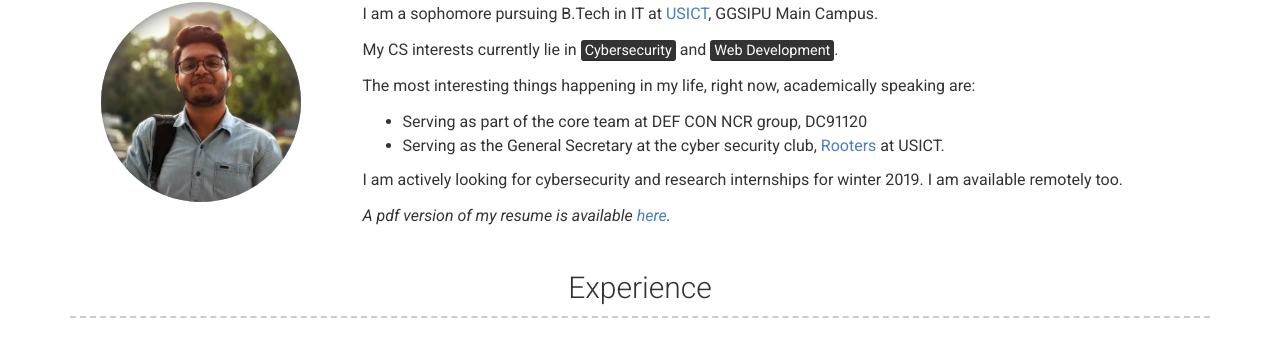
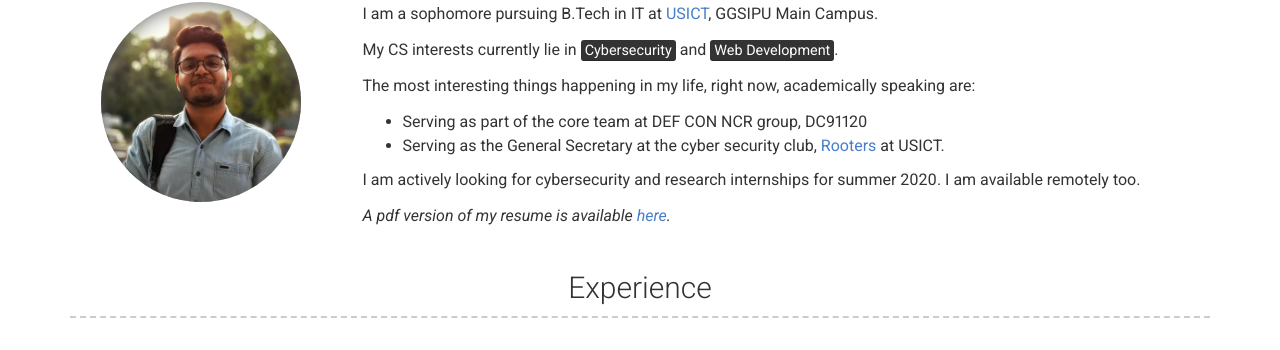
Before and after one commit to eshaan7/eshaan7.github.io, a Jekyll site: the page built from index.md, in a window 1280 px wide and 900 px high. Shown: the part 354-704 px from the top of the window. Built offline with Jekyll 4.4.1, drawn with Linux system fonts in a browser that asks for light colours.

Commit message:
Update _config.yml

```diff
--- a/_config.yml
+++ b/_config.yml
@@ -29,7 +29,7 @@ about_content: | # this will include new lines to allow paragraphs
   - Serving as part of the core team at DEF CON NCR group, DC91120
   - Serving as the General Secretary at the cyber security club, <a href="https://techspace.club/" target="_blank">Rooters</a> at USICT.
 
-  I am actively looking for cybersecurity and research internships for winter 2019. I am available remotely too.
+  I am actively looking for cybersecurity and research internships for summer 2020. I am available remotely too.
 
   _A pdf version of my resume is available <a href="https://drive.google.com/file/d/1BLJXR_rFFLP7wobE-Fog363JcbH5uttQ/view" target="_blank" >here</a>._
 
```
